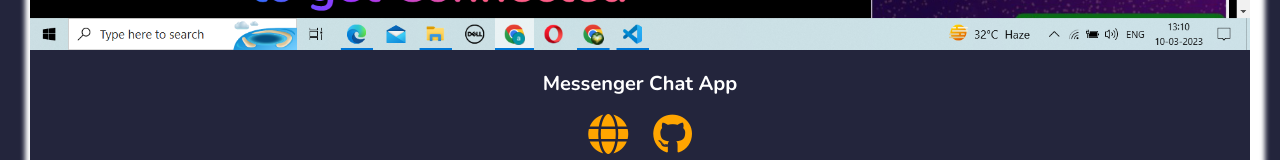
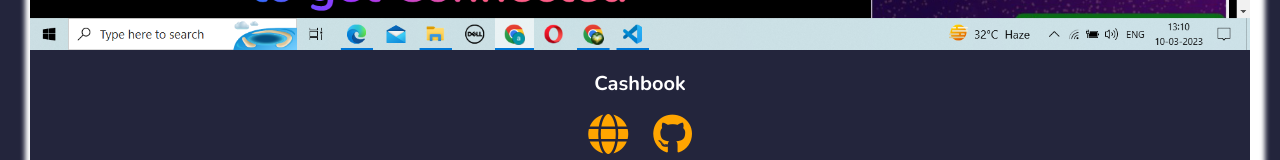
Before and after one commit to Ashu313/portfolio, a React (Create React App) app: page / in a window 1280 px wide. Shown: the part 5128-5288 px from the top of the page. Built offline with nearby package versions, Linux system fonts and the light colour scheme; some icons are missing.

Commit message:
Update project.js

```diff
--- a/src/project_all/project.js
+++ b/src/project_all/project.js
@@ -120,7 +120,7 @@ const Project=()=>{
             <img src="/images/chatApp.png" alt=""></img>
             </div>
             <div className="project-detail">
-                <h1>Messenger Chat App</h1>
+                <h1>Cashbook</h1>
                 <div className="i-name">
                  <a href="https://cashbook-1244.web.app/" target='_blank' rel="noreferrer"><i class="fa-solid fa-globe"></i></a>
                  <a href='https://github.com/Ashu313/cashbook' target='_blank' rel="noreferrer"><i class="fa-brands fa-github"></i></a>
```
